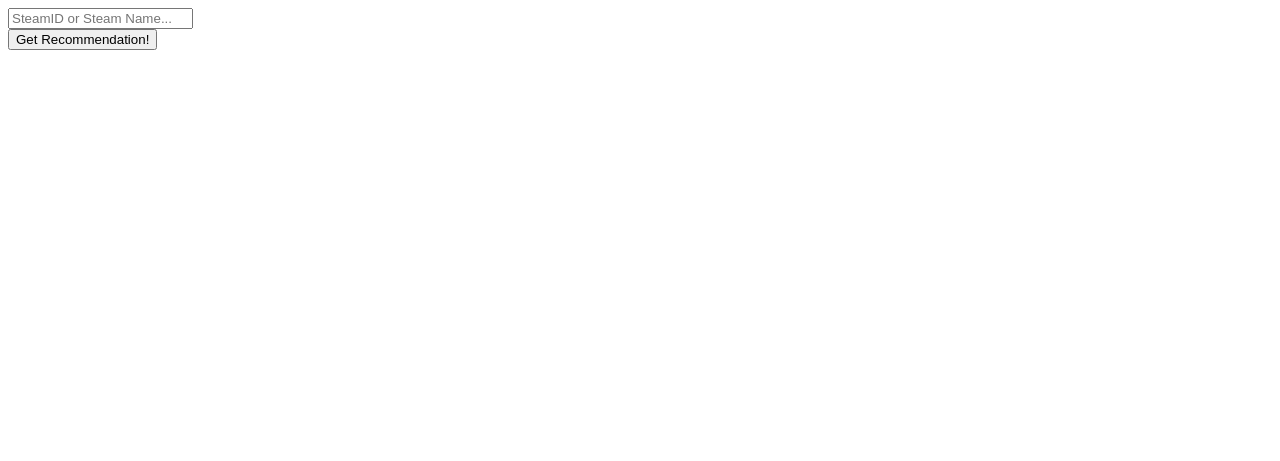
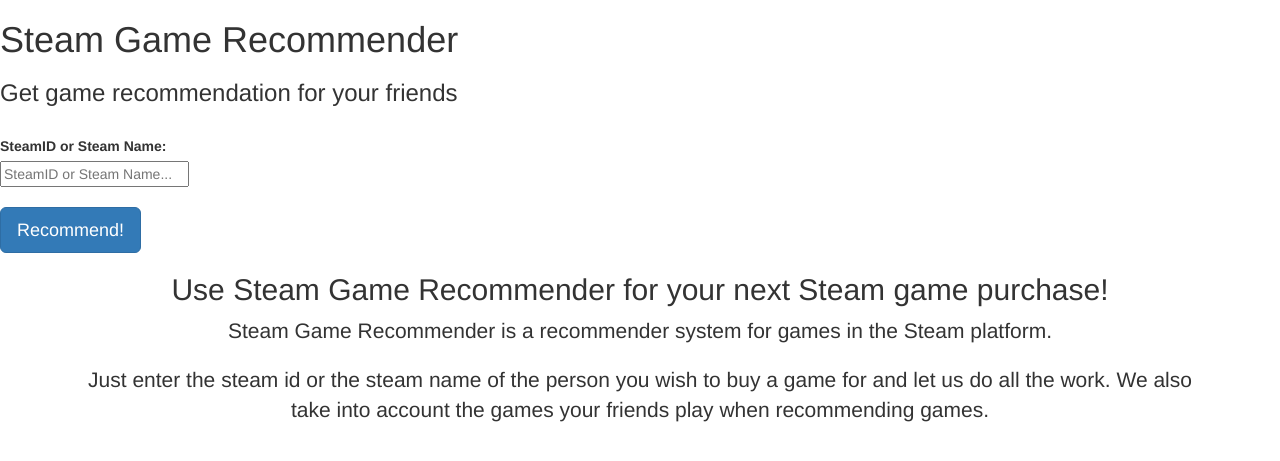
Before and after one commit to luizpericolo/steam-game-recommender, a Django app: a page that uses steam_game_recommender/steam_game_recommender/templates/index.html in a window 1280 px wide. Shown: the top 461 px of the page. Run offline with Django 3.2, Linux system fonts and the light colour scheme; some libraries are stand-ins or nearby versions.

Commit message:
Tornando a pagina inicial mais aprazível aos olhos.

```diff
--- a/steam_game_recommender/steam_game_recommender/templates/index.html
+++ b/steam_game_recommender/steam_game_recommender/templates/index.html
@@ -1,14 +1,84 @@
 <!DOCTYPE html>
-<html>
+<html lang="en">
+
 <head>
-		<title> Steam Game Recommender </title>
+
+    <title>Steam Game Recommender</title>
+    {% load staticfiles %}
+    <!-- Bootstrap Core CSS -->
+    <link href="//maxcdn.bootstrapcdn.com/bootstrap/3.3.1/css/bootstrap.min.css" rel="stylesheet">
+
+    <!-- <img src="{% static "my_app/myexample.jpg" %}" alt="My image"/> -->
+
+    <!-- Custom CSS -->
+    <link href="{% static 'css/stylish-portfolio.css' %}" rel="stylesheet">
+
+    <!-- Custom Fonts -->
+    <link href="{% static 'css/font-awesome.min.css' %}" rel="stylesheet" type="text/css">
+    <link href="http://fonts.googleapis.com/css?family=Source+Sans+Pro:300,400,700,300italic,400italic,700italic" rel="stylesheet" type="text/css">
+
+    <!-- HTML5 Shim and Respond.js IE8 support of HTML5 elements and media queries -->
+    <!-- WARNING: Respond.js doesn't work if you view the page via file:// -->
+    <!--[if lt IE 9]>
+        < src="https://oss.maxcdn.com/libs/html5shiv/3.7.0/html5shiv.js"></>
+        < src="https://oss.maxcdn.com/libs/respond.js/1.4.2/respond.min.js"></>
+    <![endif]-->
+
 </head>
+
 <body>
+    <!-- Header -->
+    <header id="top" class="header">
+        <div class="text-vertical-center">
+            <h1>Steam Game Recommender</h1>
+            <h3>Get game recommendation for your friends</h3>
+            <br>
             <form action="/get_recommendation" method="post">
+               <fieldset>
                 {% csrf_token %}
+                <div class="control-group">
+                    <label class="control-label" for="steam_name">SteamID or Steam Name:</label>
+                    <div class="controls">
                         {{form}}
-			<br/><input type="submit" value="Get Recommendation!"/>
+                    </div>
+                </div>
+
+                <div class="control-group">
+                    <div class="controls">
+                        <br/>
+                        <input type="submit" class="btn btn-lg btn-primary" value="Recommend!"/>
+                    </div>
+                </div>
+
+                </fieldset>
             </form>
 
+
+        </div>
+    </header>
+
+    <!-- About -->
+    <section id="about" class="about">
+        <div class="container">
+            <div class="row">
+                <div class="col-lg-12 text-center">
+                    <h2>Use Steam Game Recommender for your next Steam game purchase!</h2>
+                    <p class="lead">Steam Game Recommender is a recommender system for games in the Steam platform.</p>
+                    <p class="lead">Just enter the steam id or the steam name of the person you wish to buy a game for
+                    and let us do all the work. We also take into account the games your friends play when recommending games.</p>
+                </div>
+            </div>
+            <!-- /.row -->
+        </div>
+        <!-- /.container -->
+    </section>
+
+    <!-- jQuery -->
+    <script src="https://code.jquery.com/jquery-2.1.1.min.js"></script>
+
+    <!-- Bootstrap Core Java -->
+    <script src="//maxcdn.bootstrapcdn.com/bootstrap/3.3.1/js/bootstrap.min.js"></script>
+
 </body>
+
 </html>
```
Lines whose indentation alone changed are shown as unchanged.
